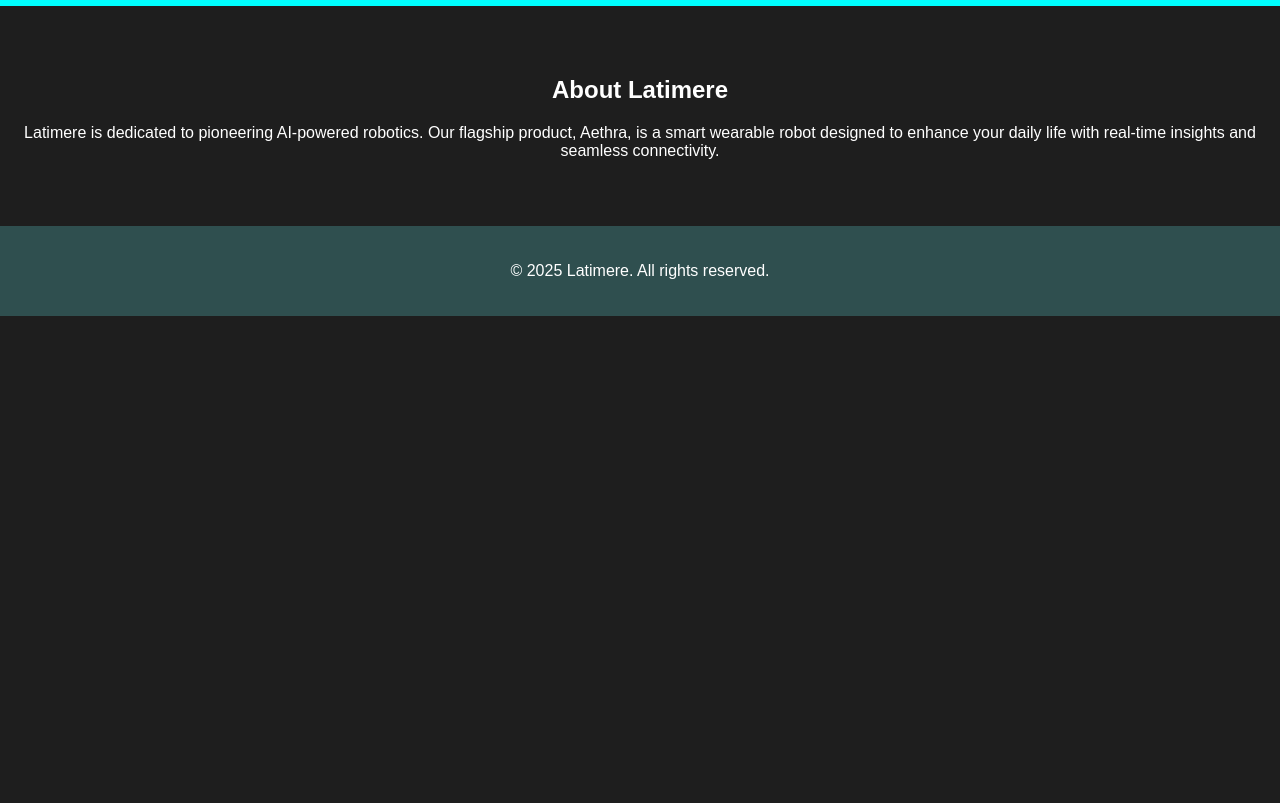
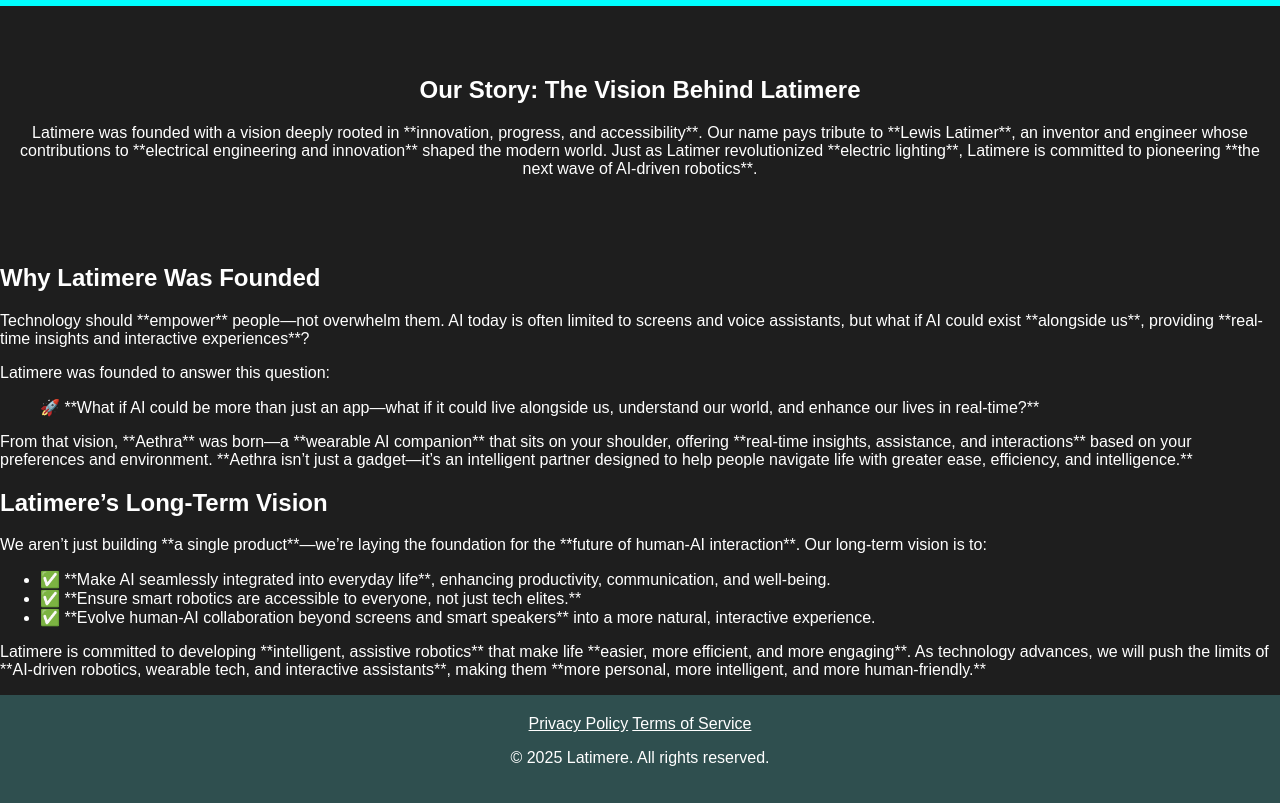
Before and after one commit to latimere1/latimere-website, a plain HTML site: page about.html in a window 1280 px wide. Shown: the part 66-869 px from the top of the page. Before the commit the page ends 800 px from the top, so only its background shows below. Drawn offline with Linux system fonts and the light colour scheme.

Commit message:
Add files via upload

```diff
--- a/about.html
+++ b/about.html
@@ -8,23 +8,50 @@
 </head>
 <body>
     <header>
+        <div class="logo">
+            <a href="index.html">Latimere</a>
+        </div>
         <div class="menu-icon" onclick="toggleMenu()">&#9776;</div>
-        <div class="logo"><a href="index.html">Latimere</a></div>
-        <nav>
-            <a href="home.html">Home</a>
+        <nav id="mobile-menu">
+            <a href="index.html">Home</a>
             <a href="about.html">About</a>
             <a href="features.html">Features</a>
             <a href="contact.html">Contact</a>
         </nav>
-        <button class="cta-btn">Get Started</button>
     </header>
+
     <section class="about">
-        <h1>About Latimere</h1>
-        <p>Latimere is dedicated to pioneering AI-powered robotics. Our flagship product, Aethra, is a smart wearable robot designed to enhance your daily life with real-time insights and seamless connectivity.</p>
+        <h1>Our Story: The Vision Behind Latimere</h1>
+        <p>Latimere was founded with a vision deeply rooted in **innovation, progress, and accessibility**. Our name pays tribute to **Lewis Latimer**, an inventor and engineer whose contributions to **electrical engineering and innovation** shaped the modern world. Just as Latimer revolutionized **electric lighting**, Latimere is committed to pioneering **the next wave of AI-driven robotics**.</p>
     </section>
+
+    <section class="mission">
+        <h2>Why Latimere Was Founded</h2>
+        <p>Technology should **empower** people—not overwhelm them. AI today is often limited to screens and voice assistants, but what if AI could exist **alongside us**, providing **real-time insights and interactive experiences**?</p>
+        <p>Latimere was founded to answer this question:</p>
+        <blockquote>🚀 **What if AI could be more than just an app—what if it could live alongside us, understand our world, and enhance our lives in real-time?**</blockquote>
+        <p>From that vision, **Aethra** was born—a **wearable AI companion** that sits on your shoulder, offering **real-time insights, assistance, and interactions** based on your preferences and environment. **Aethra isn’t just a gadget—it’s an intelligent partner designed to help people navigate life with greater ease, efficiency, and intelligence.**</p>
+    </section>
+
+    <section class="vision">
+        <h2>Latimere’s Long-Term Vision</h2>
+        <p>We aren’t just building **a single product**—we’re laying the foundation for the **future of human-AI interaction**. Our long-term vision is to:</p>
+        <ul>
+            <li>✅ **Make AI seamlessly integrated into everyday life**, enhancing productivity, communication, and well-being.</li>
+            <li>✅ **Ensure smart robotics are accessible to everyone, not just tech elites.**</li>
+            <li>✅ **Evolve human-AI collaboration beyond screens and smart speakers** into a more natural, interactive experience.</li>
+        </ul>
+        <p>Latimere is committed to developing **intelligent, assistive robotics** that make life **easier, more efficient, and more engaging**. As technology advances, we will push the limits of **AI-driven robotics, wearable tech, and interactive assistants**, making them **more personal, more intelligent, and more human-friendly.**</p>
+    </section>
+
     <footer>
+        <div class="footer-links">
+            <a href="privacy.html" style="color: white;">Privacy Policy</a>
+            <a href="terms.html" style="color: white;">Terms of Service</a>
+        </div>
         <p>&copy; 2025 Latimere. All rights reserved.</p>
     </footer>
+
     <script src="script.js"></script>
 </body>
 </html>
```
